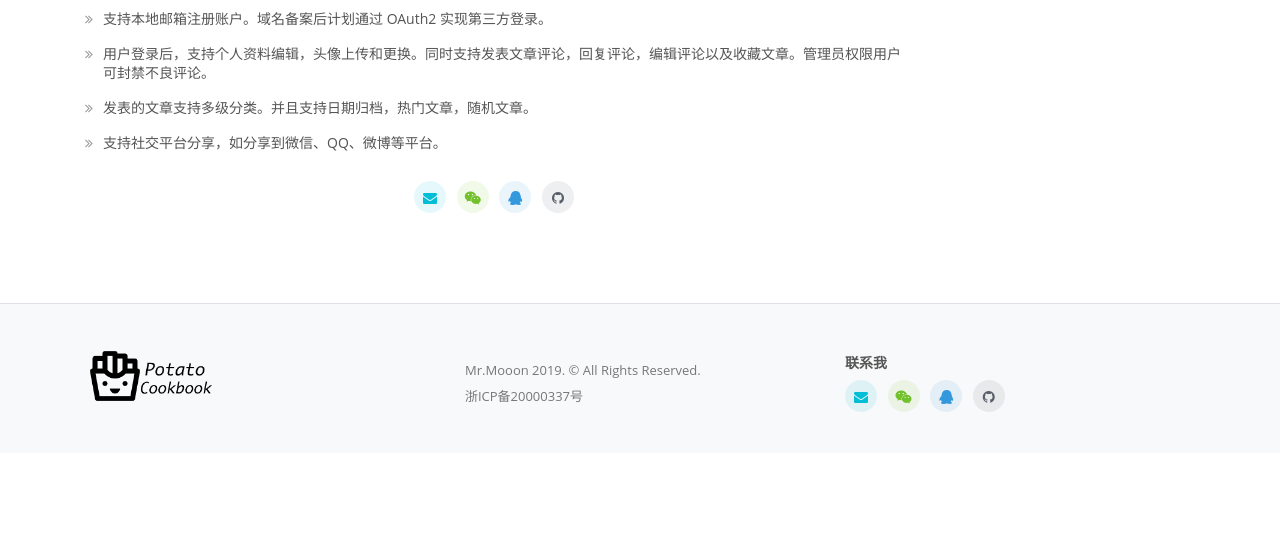
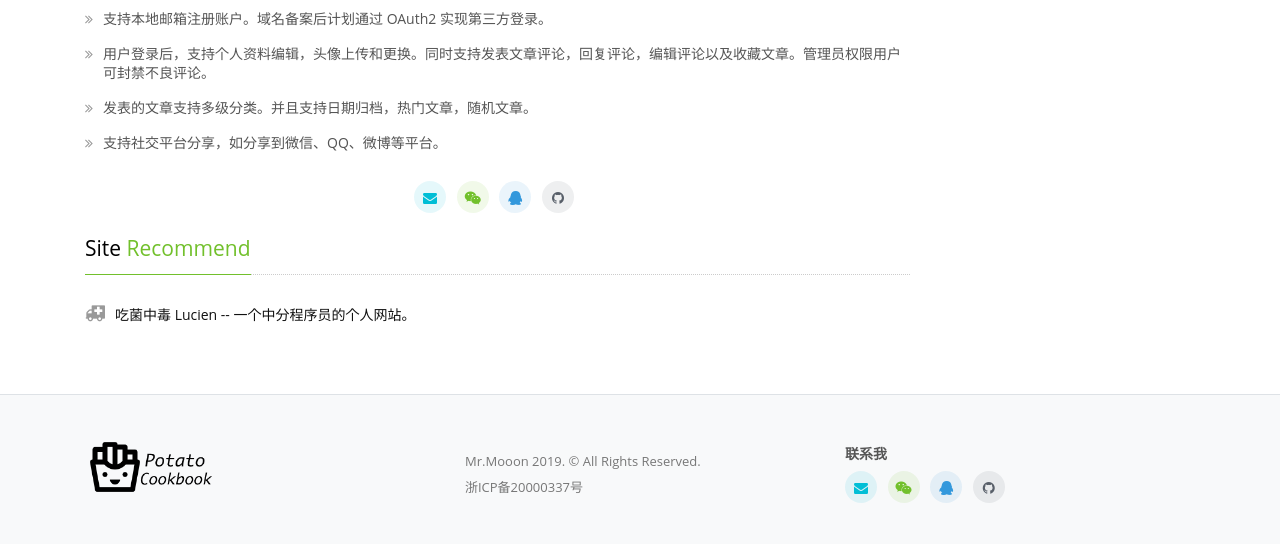
Before and after one commit to moon-shg/personal_blog, a Flask app: template app/templates/blog/about.html in a window 1280 px wide. Shown: the part 509-1053 px from the top of the page. Before the commit the page ends 921 px from the top, so only its background shows below. Run offline with Flask 2, Linux system fonts and the light colour scheme; the template is opened without the code that fills it, so the values that code supplies are empty; some libraries are stand-ins or nearby versions.

Commit message:
add site recommend & strikethrough support in post

```diff
--- a/app/auth/views.py
+++ b/app/auth/views.py
@@ -5,6 +5,7 @@ from ..models import User
 from .. import db
 from flask_login import login_user, login_required, logout_user, current_user
 from ..email import send_email
+from datetime import timedelta
 
 
 # 登录
@@ -14,7 +15,7 @@ def login():
     if form.validate_on_submit():
         user = User.query.filter_by(email=form.email.data).first()
         if user is not None and user.verify_password(form.password.data):
-            login_user(user, form.remember_me.data)
+            login_user(user, form.remember_me.data, duration=timedelta(days=1))
             next = request.args.get('next')
             if next is None or not next.startswith('/'):
                 next = url_for('main.index')
--- a/app/models.py
+++ b/app/models.py
@@ -285,10 +285,10 @@ class Post(db.Model):
     def on_changed_body(target, value, oldvalue, initiator):
         # 设置bleach.clean 允许的标签
         allowed_tags = ['a', 'abbr', 'acronym', 'b', 'blockquote', 'code', 'em',
-                        'i', 'li', 'ol', 'pre', 'strong', 'ul', 'h1', 'h2', 'h3', 'p', 'img']
+                        'i', 'li', 'ol', 'pre', 'strong', 'ul', 'h1', 'h2', 'h3', 'p', 'img', 's']
         # 设置bleach.clean 允许的属性
         allowed_attr = {
-            'a': ['href', 'title'],
+            'a': ['href', 'title', 'name'],
             'abbr': ['title'],
             'acronym': ['title'],
             'img': ['src', 'alt', 'title', 'width', 'height']
--- a/app/templates/blog/about.html
+++ b/app/templates/blog/about.html
@@ -94,5 +94,19 @@
                     </a></li>
                 </ul>
     </div>
+    <div class="u-heading-v3-1 g-mb-30">
+        {# 友情链接 #}
+        <h4 class="u-heading-v3__title g-color-primary g-brd-primary"><span class="g-color-black">Site</span> Recommend</h4>
+    </div>
+    <div>
+        <ul class="list-unstyled">
+            <li class="g-mb-15">
+                <h4 class="h6 d-flex align-items-baseline">
+                    <i class="fa fa-ambulance fa-lg g-mr-10 g-color-gray-dark-v5"></i>
+                    <a href="https://www.luckywhb.com/" class="u-link-v5 g-color-gray-dark-v1 g-color-aqua--hover">吃菌中毒 Lucien  -- 一个中分程序员的个人网站。</a>
+                </h4>
+            </li>
+        </ul>
+    </div>
 </div>
 {% endblock articles %}
```
